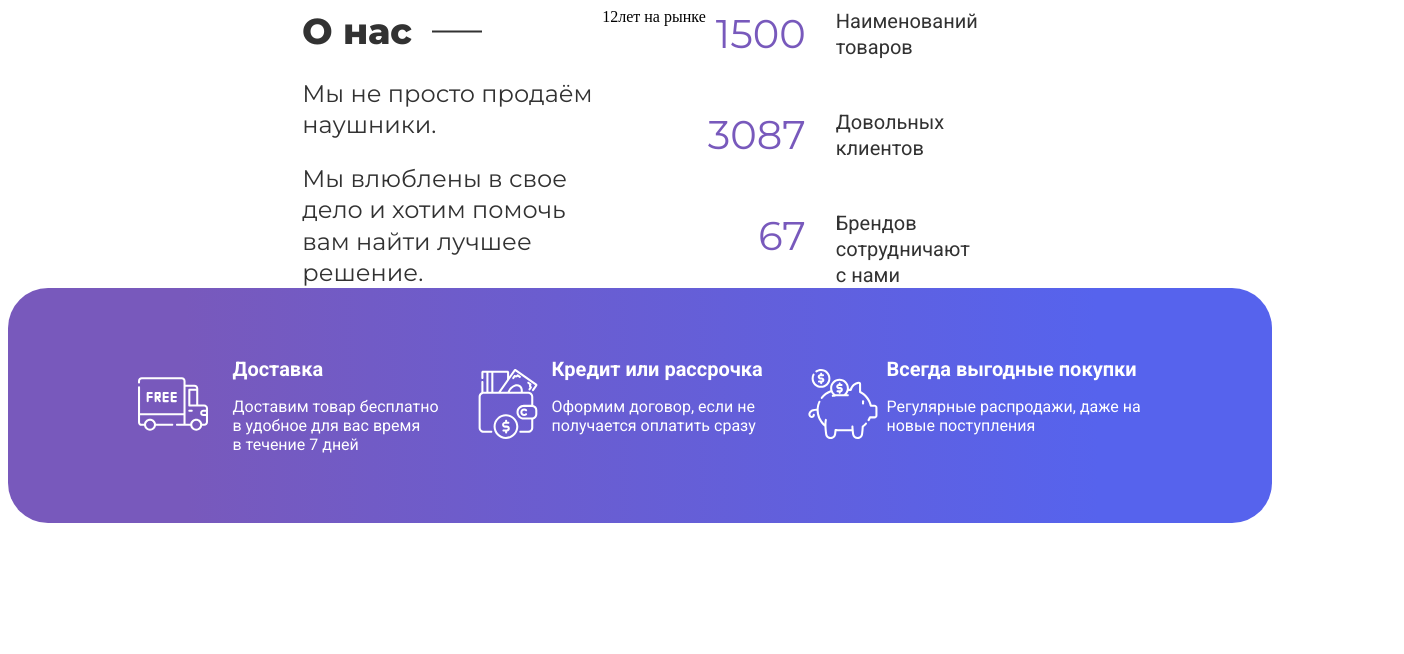
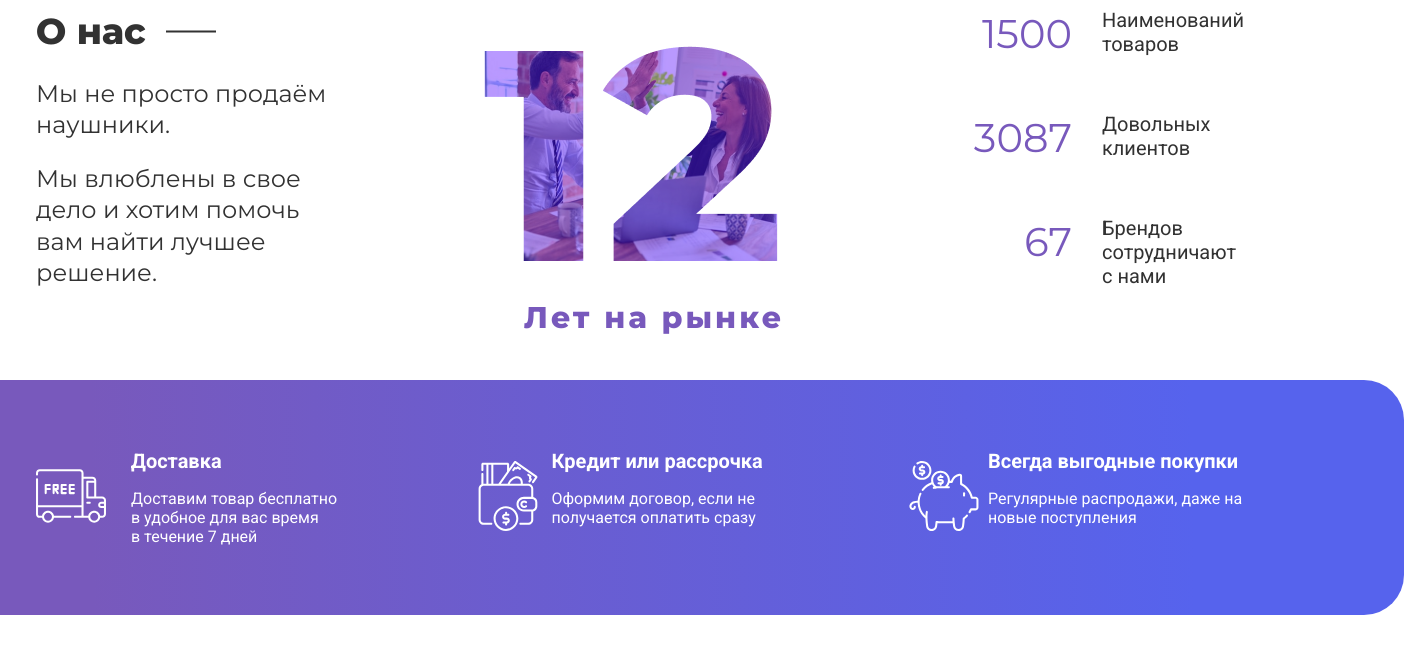
Before and after one commit to MilanaMarchukova/sound, a website built with webpack: page src/index.html in a window 1280 px wide. Shown: the whole page, 1404 px wide, since content can reach past the window. Built offline with nearby package versions, Linux system fonts and the light colour scheme.

Commit message:
Доделала блок О нас

```diff
--- a/src/blocks/about/about__numbers.html
+++ b/src/blocks/about/about__numbers.html
@@ -1,4 +1,5 @@
 <div class="about-numbers">
+
     <div class="about-numbers__txt">
         <div class="about-numbers__title">
             <h1>О нас</h1>
@@ -7,9 +8,13 @@
         <div>Мы не просто продаём<br>наушники.</div>
         <div>Мы влюблены в свое<br>дело и хотим помочь<br>вам найти лучшее<br>решение.</div>
     </div>
+
+
     <div class="about-numbers__age">
-        <span>12</span>лет на рынке
+        <img src="./assets/12.png">Лет на рынке
     </div>
+
+
     <div class="about-numbers__stats">
         <div class="about-numbers__stat">
             <span>1500</span> Наименований
--- a/src/styles/about/about.scss
+++ b/src/styles/about/about.scss
@@ -1,8 +1,18 @@
+.about {
+    display: flex;
+    flex-direction: column;
+    justify-content: space-between;
+    align-items: center;
+}
+
 .about-icons {
     background: linear-gradient(89.28deg, #7859BC 14.13%, #5663ED 86.14%);
     border-radius: 40px;
     display: flex;
-    justify-content: center;
+    justify-content: space-between;
+    width: 1208px;
+    padding: 0 160px;
+    margin-top: 43px;
     height: 235px;
     &__icon {
         display: flex;
@@ -28,7 +38,8 @@
 
 .about-numbers {
     display: flex;
-    justify-content: center;
+    justify-content: space-between;
+    width: 1208px;
     &__txt {
         h1 {
             margin: 0;
@@ -62,7 +73,8 @@
         font-style: normal;
         font-weight: normal;
         font-size: 20px;
-        line-height: 130%;
+        height: 280px;
+        // line-height: 130%;
         color: #323232;
         span {
             font-family: Montserrat;
@@ -79,4 +91,20 @@
     &__stat {
         display: flex;
     }
+    &__age {
+        display: flex;
+        flex-direction: column;
+        align-items: center;
+        font-family: Montserrat;
+        font-style: normal;
+        font-weight: 800;
+        font-size: 30px;
+        line-height: 130%;
+        color: #7859BC;
+        letter-spacing: 0.1em;
+        position: relative;
+        img {
+            height: 290px;
+        }
+    }
 }
```
Also changed, not shown: src/assets/12.png (added).
